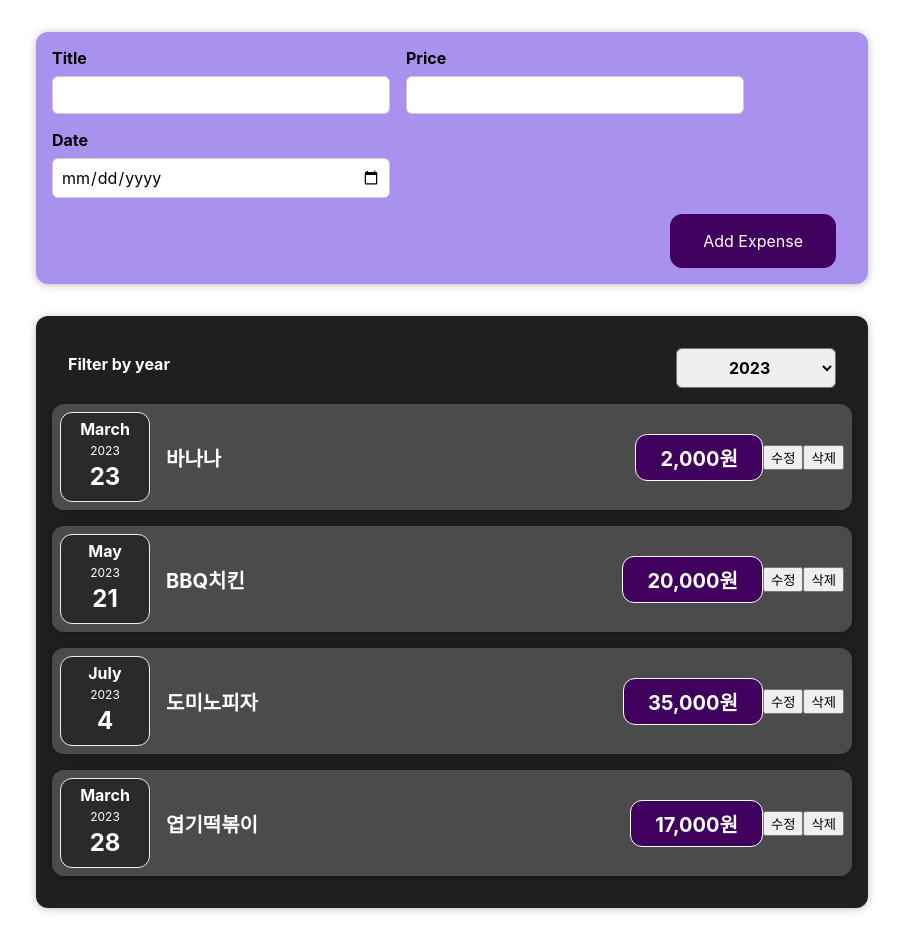
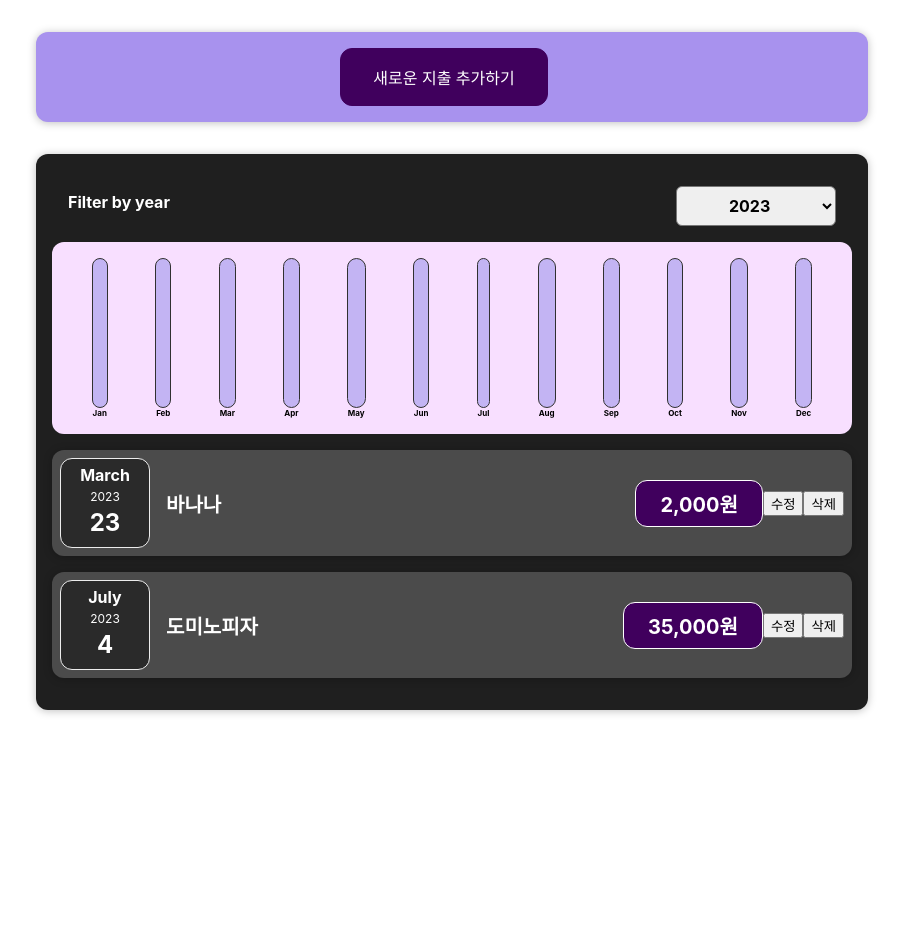
Before and after one commit to kjh374/react-basic-study202310, a React (Create React App) app: page / in a window 1280 px wide. Shown: the whole page, without its empty margins (188-1091 px from the left). After the commit the page ends 800 px from the top, so only its background shows below. Built offline with nearby package versions, Linux system fonts and the light colour scheme.

Commit message:
11. 조건부 렌더링 진행, Chart 기본 세팅

```diff
--- a/src/App.js
+++ b/src/App.js
@@ -1,4 +1,4 @@
-import React from 'react';
+import React, { useState } from 'react';
 import './App.css';
 import ExpenseItem from './components/Expenses/ExpenseItem';
 import NoName from './NoName';
@@ -11,37 +11,54 @@ const App = () => {
 
   const expenses = [
     {
+      id: 1,
       title: '바나나',
       price: 2000,
       date: new Date(2023, 3 - 1, 23),
     },
     {
+      id: 2,
       title: 'BBQ치킨',
       price: 20000,
-      date: new Date(2023, 5 - 1, 21),
+      date: new Date(2022, 5 - 1, 21),
     },
     {
+      id: 3,
       title: '도미노피자',
       price: 35000,
       date: new Date(2023, 7 - 1, 4),
     },
     {
+      id: 4,
       title: '엽기떡볶이',
       price: 17000,
-      date: new Date(2023, 3 - 1, 28),
+      date: new Date(2021, 3 - 1, 28),
     },
   ];
+
+  //지출 개체배열을 상태변수로 관리
+  const [expenseList, setExpenseList] = useState(expenses);
 
   //ExpenseForm에게 내려보낼 함수
   const addExpenseHandler = (NewExpense) => {
     console.log('App 컴포넌트에서 응답함!');
-    console.log(NewExpense);
+    // console.log(expenses);
+
+    const modifyExpense = {
+      ...NewExpense,
+      id: expenseList.length + 1,
+    };
+    console.log(modifyExpense);
+
+    setExpenseList([...expenseList, NewExpense]);
+    console.log(expenseList);
+    // console.log(expenses);
   };
 
   return (
     <>
       <NewExpense onAddExpense={addExpenseHandler} />
-      <Expenses items={expenses} />
+      <Expenses items={expenseList} />
     </>
   );
 };
--- /dev/null
+++ b/src/components/Chart/Chart.css
@@ -0,0 +1,9 @@
+.chart {
+  padding: 1rem;
+  border-radius: 12px;
+  background-color: #f8dfff;
+  text-align: center;
+  display: flex;
+  justify-content: space-around;
+  height: 10rem;
+}
--- /dev/null
+++ b/src/components/Chart/Chart.js
@@ -0,0 +1,19 @@
+import React from 'react';
+
+import ChartBar from './ChartBar';
+import './Chart.css';
+
+const Chart = ({ dataPoints }) => {
+  return (
+    <div className='chart'>
+      {dataPoints.map((dp) => (
+        <ChartBar
+          key={dp.label}
+          label={dp.label}
+        />
+      ))}
+    </div>
+  );
+};
+
+export default Chart;
--- /dev/null
+++ b/src/components/Chart/ChartBar.css
@@ -0,0 +1,30 @@
+.chart-bar {
+  height: 100%;
+  display: flex;
+  flex-direction: column;
+  align-items: center;
+}
+
+.chart-bar__inner {
+  height: 100%;
+  width: 100%;
+  border: 1px solid #313131;
+  border-radius: 12px;
+  background-color: #c3b4f3;
+  overflow: hidden;
+  display: flex;
+  flex-direction: column;
+  justify-content: flex-end;
+}
+
+.chart-bar__fill {
+  background-color: #4826b9;
+  width: 100%;
+  transition: all 0.3s ease-out;
+}
+
+.chart-bar__label {
+  font-weight: bold;
+  font-size: 0.5rem;
+  text-align: center;
+}
--- /dev/null
+++ b/src/components/Chart/ChartBar.js
@@ -0,0 +1,16 @@
+import React from 'react';
+
+import './ChartBar.css';
+
+const ChartBar = ({ label }) => {
+  return (
+    <div className='chart-bar'>
+      <div className='chart-bar__inner'>
+        <div className='chart-bar__fill'></div>
+      </div>
+      <div className='chart-bar__label'>{label}</div>
+    </div>
+  );
+};
+
+export default ChartBar;
--- /dev/null
+++ b/src/components/Expenses/ExpenseChart.js
@@ -0,0 +1,24 @@
+import React from 'react';
+
+import Chart from '../Chart/Chart';
+
+const ExpenseChart = () => {
+  const chartDataPoints = [
+    { label: 'Jan', value: 0 },
+    { label: 'Feb', value: 0 },
+    { label: 'Mar', value: 0 },
+    { label: 'Apr', value: 0 },
+    { label: 'May', value: 0 },
+    { label: 'Jun', value: 0 },
+    { label: 'Jul', value: 0 },
+    { label: 'Aug', value: 0 },
+    { label: 'Sep', value: 0 },
+    { label: 'Oct', value: 0 },
+    { label: 'Nov', value: 0 },
+    { label: 'Dec', value: 0 },
+  ];
+
+  return <Chart dataPoints={chartDataPoints} />;
+};
+
+export default ExpenseChart;
--- a/src/components/Expenses/Expenses.css
+++ b/src/components/Expenses/Expenses.css
@@ -7,3 +7,10 @@
   border-radius: 12px;
   box-shadow: 0 1px 8px rgba(0, 0, 0, 0.25);
 }
+
+.expenses p {
+  color: white;
+  font-size: 1.5rem;
+  font-weight: 700;
+  text-align: center;
+}
--- a/src/components/Expenses/Expenses.js
+++ b/src/components/Expenses/Expenses.js
@@ -1,33 +1,61 @@
-import React from 'react';
+import React, { useState } from 'react';
 import ExpenseItem from './ExpenseItem';
 import './Expenses.css';
 import ExpensesFilter from './ExpensesFilter';
 import Card from '../UI/Card';
+import ExpenseChart from './ExpenseChart';
 const Expenses = ({ items }) => {
+  // 선택된 연도 상태값 관리
+  const [filteredYear, setFilteredYear] = useState(
+    new Date().getFullYear().toString()
+  );
+
+  // 자식 컴포넌트 ExpensesFilter에 있는 선택 연도를 끌어올리는 함수
   const filterChangeHandler = (selectedYear) => {
-    console.log('Expenses: ', selectedYear);
+    // console.log('Expenses: ', selectedYear);
+    setFilteredYear(selectedYear);
   };
 
   // ExpenseItem을 동적 렌더링하기
-  const iterateExpenseItem = () => {
-    // 자바스크립트 배열의 메서드: map(배열 요소에 적용할 함수)
-    // 콜백 함수의 매개값으로 배열의 요소가 하나씩 전달됨.
-    // 콜백 함수는 배열 요소의 개수만큼 반복됨.
-    // map의 리턴값: 함수가 적용된 각 요소가 담긴 새로운 배열이 리턴됨.
-    return items.map((item) => (
+
+  // const iterateExpenseItem = () => {
+  //   // 자바스크립트 배열의 메서드: map(배열 요소에 적용할 함수)
+  //   // 콜백 함수의 매개값으로 배열의 요소가 하나씩 전달됨.
+  //   // 콜백 함수는 배열 요소의 개수만큼 반복됨.
+  //   // map의 리턴값: 함수가 적용된 각 요소가 담긴 새로운 배열이 리턴됨.
+  //   return items.map((item) => (
+  //     <ExpenseItem
+  //       key={item.id}
+  //       title={item.title}
+  //       price={item.price}
+  //       date={item.date}
+  //     />
+  //   ));
+  // };
+
+  const filteredItems = items.filter(
+    (item) => item.date.getFullYear().toString() === filteredYear
+  );
+
+  // 조건부 렌더링을 위한 변수
+  let expenseContent = <p>아직 등록된 지출이 없습니다.</p>;
+
+  if (filteredItems.length > 0) {
+    expenseContent = filteredItems.map((item) => (
       <ExpenseItem
+        key={item.id}
         title={item.title}
         price={item.price}
         date={item.date}
       />
     ));
-  };
+  }
 
   return (
     <Card className='expenses'>
       <ExpensesFilter onChangeFilter={filterChangeHandler} />
-
-      {iterateExpenseItem()}
+      <ExpenseChart />
+      {expenseContent}
     </Card>
   );
 };
--- a/src/components/NewExpense/ExpenseForm.js
+++ b/src/components/NewExpense/ExpenseForm.js
@@ -1,7 +1,7 @@
 import React, { useState } from 'react';
 import './ExpenseForm.css';
 
-const ExpenseForm = ({ onSaveExpense }) => {
+const ExpenseForm = ({ onSaveExpense, onToggle }) => {
   const [userInput, setUserInput] = useState({
     title: '',
     price: '',
@@ -33,17 +33,27 @@ const ExpenseForm = ({ onSaveExpense }) => {
 
   const formSubmitHandler = (e) => {
     e.preventDefault(); // submit 차단
-    console.log('submit 버튼을 누름!');
-    console.log(userInput);
+    const NewExpense = {
+      id: 5,
+      title: userInput.title,
+      price: userInput.price,
+      date: new Date(userInput.date),
+    };
 
-    onSaveExpense(userInput);
-
+    onSaveExpense(NewExpense);
+    onToggle();
     //입력창 리셋
     setUserInput({
+      id: '',
       title: '',
       price: '',
       date: '',
     });
+  };
+
+  const cancelInsertHandler = () => {
+    // console.log('취소 버튼 누름!');
+    onToggle();
   };
 
   return (
@@ -79,6 +89,12 @@ const ExpenseForm = ({ onSaveExpense }) => {
         </div>
       </div>
       <div className='new-expense__actions'>
+        <button
+          type='submit'
+          onClick={cancelInsertHandler}
+        >
+          Cancel
+        </button>
         <button type='submit'>Add Expense</button>
       </div>
     </form>
--- a/src/components/NewExpense/NewExpense.js
+++ b/src/components/NewExpense/NewExpense.js
@@ -1,13 +1,25 @@
-import React from 'react';
+import React, { useState } from 'react';
 import './NewExpense.css';
 import ExpenseForm from './ExpenseForm';
 
 const NewExpense = ({ onAddExpense }) => {
-  return (
-    <div className='new-expense'>
-      <ExpenseForm onSaveExpense={onAddExpense} />
-    </div>
+  const [expenseToggle, setExpenseToggle] = useState(false);
+  const startInsertModeHandler = () => setExpenseToggle(true);
+  const stopInsertModeHandler = () => setExpenseToggle(false);
+  let NewExpenseContent = (
+    <button onClick={startInsertModeHandler}>새로운 지출 추가하기</button>
   );
+
+  if (expenseToggle) {
+    NewExpenseContent = (
+      <ExpenseForm
+        onSaveExpense={onAddExpense}
+        onToggle={stopInsertModeHandler}
+      />
+    );
+  }
+
+  return <div className='new-expense'>{NewExpenseContent}</div>;
 };
 
 export default NewExpense;
```
